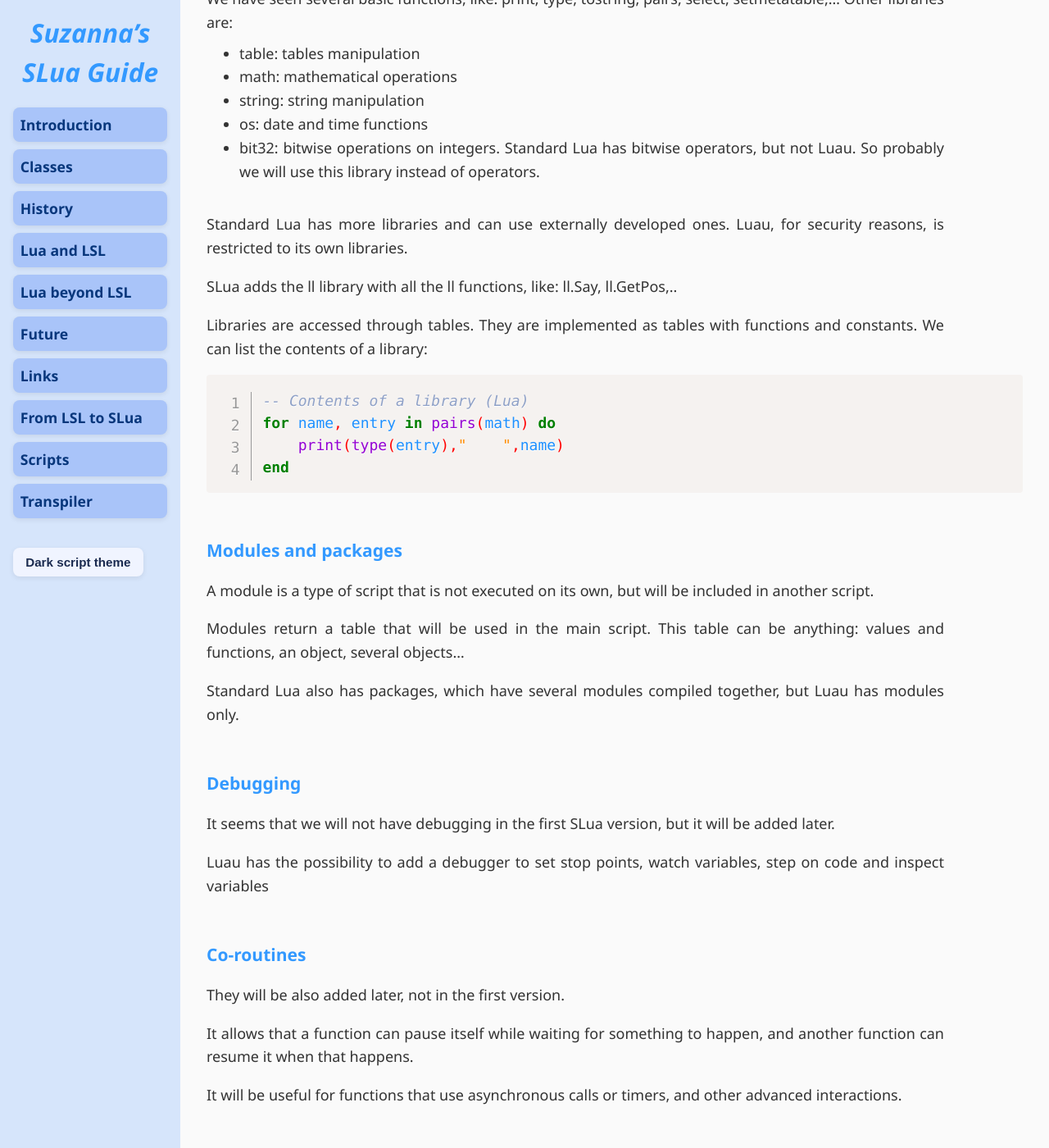
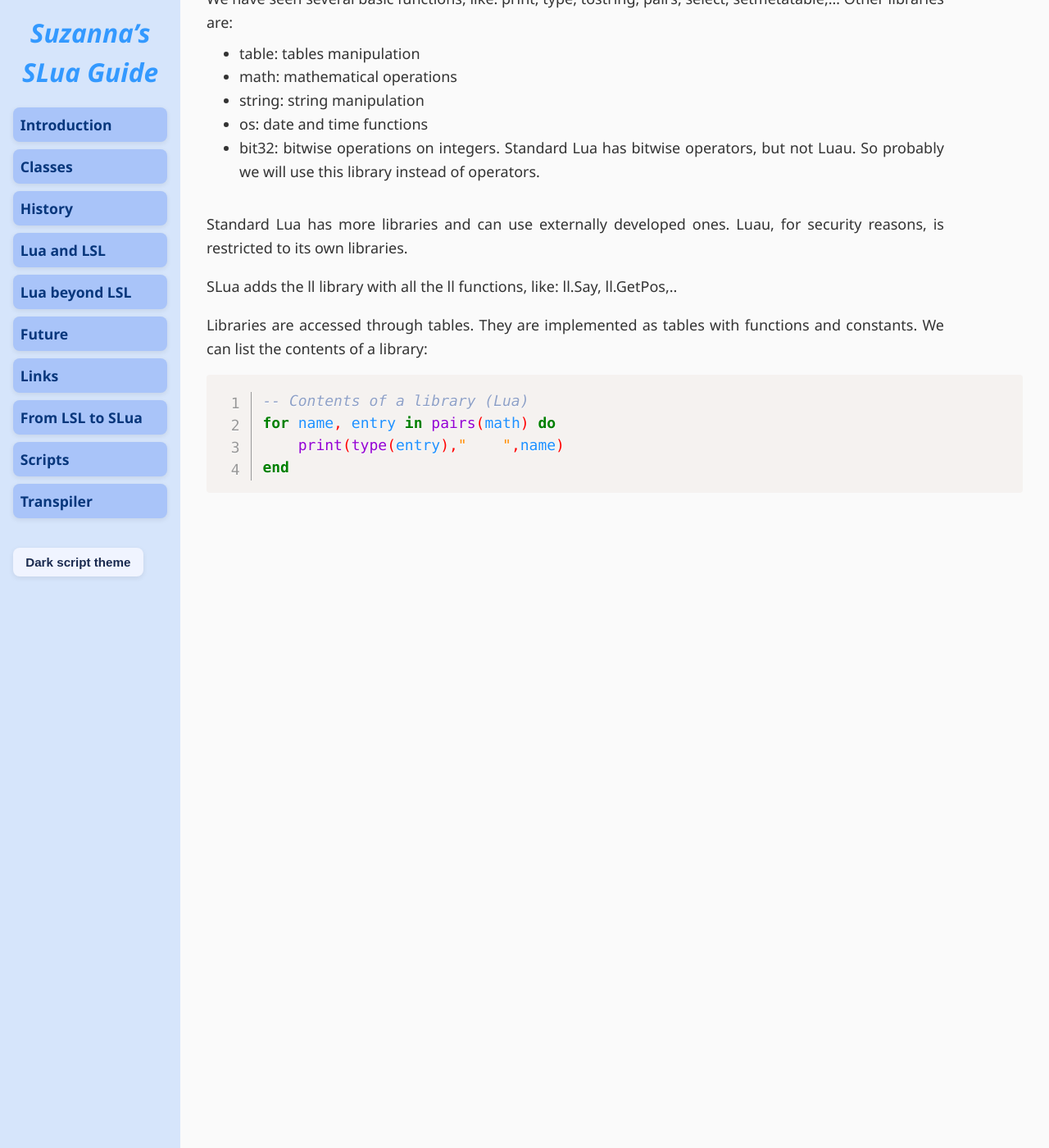
Before and after one commit to Suzanna-Linn/slua, a Jekyll site: the page built from docs/language2.md, in a window 1280 px wide and 1400 px high, scrolled down 22583 px. Shown: the whole window at 82% size. Built offline with Jekyll 4.4.1, drawn with Linux system fonts in a browser that asks for light colours; nearby versions of some CDN libraries; comment, search, counter and statistics services are not loaded.

Commit message:
Update language2.md

```diff
--- a/docs/language2.md
+++ b/docs/language2.md
@@ -813,25 +813,3 @@
     print(type(entry),"    ",name)
 end
 </code></pre>
-
-### Modules and packages
-
-A module is a type of script that is not executed on its own, but will be included in another script.
-
-Modules return a table that will be used in the main script. This table can be anything: values and functions, an object, several objects...
-
-Standard Lua also has packages, which have several modules compiled together, but Luau has modules only.
-
-### Debugging
-
-It seems that we will not have debugging in the first SLua version, but it will be added later.
-
-Luau has the possibility to add a debugger to set stop points, watch variables, step on code and inspect variables
-
-### Co-routines
-
-They will be also added later, not in the first version.
-
-It allows that a function can pause itself while waiting for something to happen, and another function can resume it when that happens.
-
-It will be useful for functions that use asynchronous calls or timers, and other advanced interactions.
```
